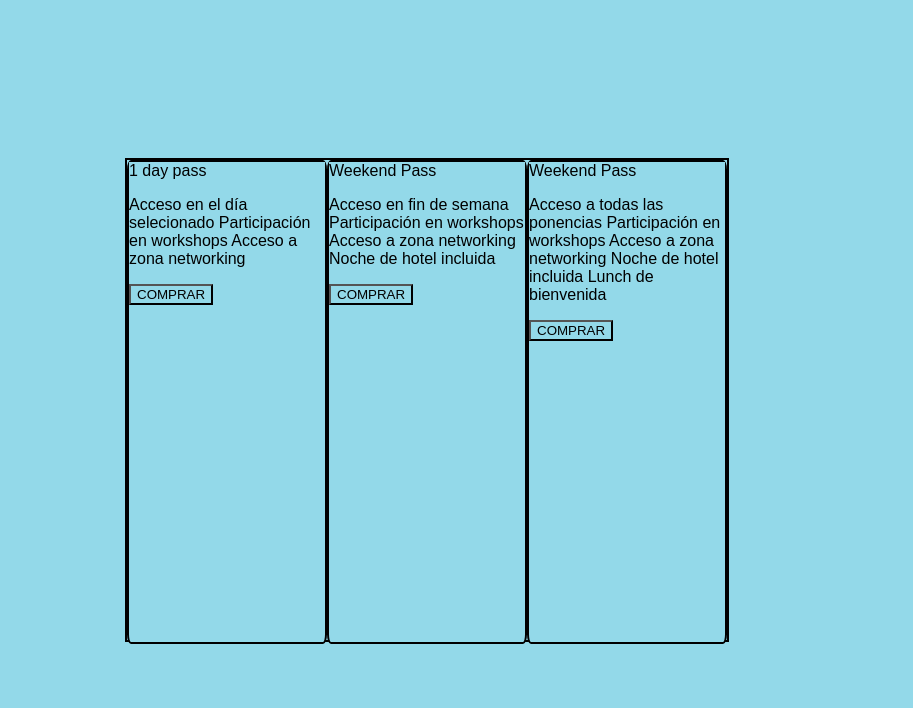
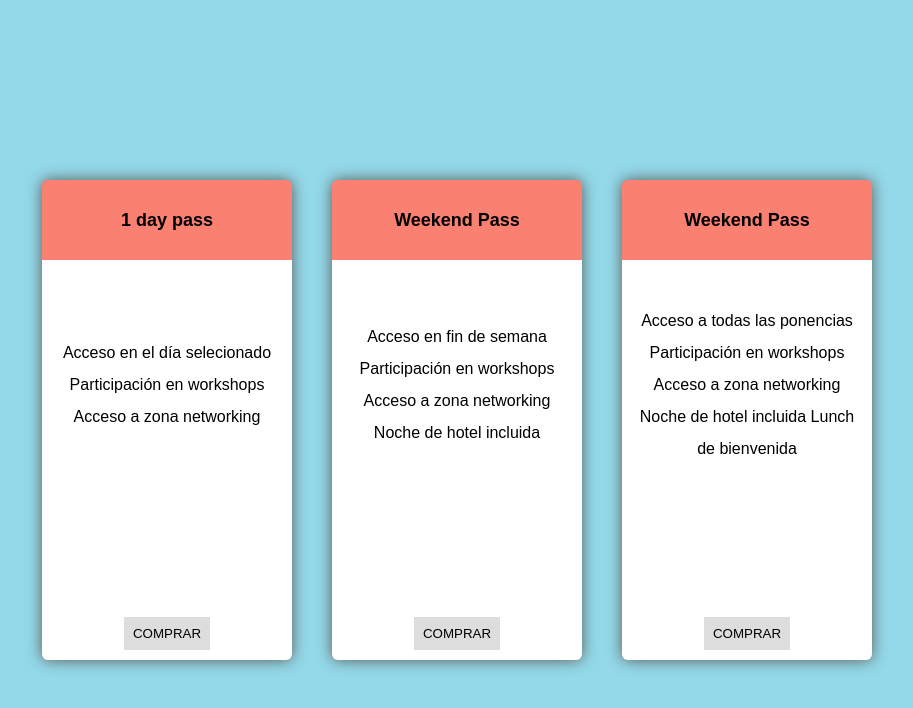
Before and after one commit to VeronicaRuizBautista/practicaConFlex, a plain HTML site: page index.html in a window 1280 px wide. Shown: the whole page, without its empty margins (213-1126 px from the left). Drawn offline with Linux system fonts and the light colour scheme.

Commit message:
feat: :white_check_mark: Ejercicio_6 finalizado
Se terminaron de agrgar las caracteristicas de diseño y se hicieron modificaciones de tamaño de los divs.

```diff
--- a/css/style.css
+++ b/css/style.css
@@ -6,15 +6,58 @@
 .container {
     display: flex;
     position: absolute;
-    border: 2px solid black;
-    width: 600px;
+    width: 810px;
     height: 480px;
     inset: 0;
     margin: auto;
 }
 .caja {
-    border: 2px solid black;
+    padding: 20px;
+    height: 440px;
+    width: 250px;
+}
+.c {
+    border-radius: 6px;
+    background-color: var(--cabecera);
+    box-shadow: 0 0 15px var(--sombra);
     height: 480px;
-    width: 200px;
-    border-radius: 2%;
+    width: 250px;
 }
+.titulo {
+    border-top-left-radius: 6px;
+    border-top-right-radius: 6px;
+    height: 80px;
+    display: flex;
+    justify-content: center;
+    align-items: center;
+    font-weight: bold;
+    font-size: large;
+    background-color: var(--cabecera);
+}
+p {
+    width: 230px;
+    background-color: var(--blanco);
+    display: flex;
+    align-items: center;
+    text-align: center;
+    line-height: 2;
+    margin: 0;
+    padding: 10px;
+    height: 230px;
+}
+.btn {
+    border-bottom-left-radius: 6px;
+    border-bottom-right-radius: 6px;
+    background-color: var(--blanco);
+    display: flex;
+    height: 130px;
+    width: 230px;
+    align-items: end;
+    padding: 10px;
+    justify-content: center;
+}
+button {
+    background-color: var(--boton);
+    border: none;
+    padding: 9px;
+}
--- a/css/variables.css
+++ b/css/variables.css
@@ -1,5 +1,8 @@
 :root {
+    --blanco: white;
     --cabecera: salmon;
     --fondo: #93d9e9;
     --fuente: Arial;
+    --boton:rgb(222, 221, 221);
+    --sombra: rgb(90, 87, 87);
 }
--- a/index.html
+++ b/index.html
@@ -10,6 +10,7 @@
     <main>
         <div class="container">
             <div class="caja">
+                <div class="c">
                     <div class="titulo">1 day pass</div>
                     <div>
                     <p>Acceso en el día selecionado
@@ -17,9 +18,11 @@
                         Acceso a zona networking
                     </p>
                     </div>
-                <button>COMPRAR</button>
+                    <div class="btn"><button>COMPRAR</button></div>
+                </div>
             </div>
             <div class="caja">
+                <div class="c">
                     <div class="titulo">Weekend Pass</div>
                     <div>
                         <p>Acceso en fin de semana
@@ -28,9 +31,11 @@
                             Noche de hotel incluida
                         </p>
                     </div>
-                <button>COMPRAR</button>
+                    <div class="btn"><button>COMPRAR</button></div>
+                </div>
             </div>
             <div class="caja">
+                <div class="c">
                     <div class="titulo">Weekend Pass</div>
                     <div>
                         <p>Acceso a todas las ponencias
@@ -40,7 +45,8 @@
                             Lunch de bienvenida
                         </p>
                     </div>
-                <button>COMPRAR</button>
+                    <div class="btn"><button>COMPRAR</button></div>
+                </div>
             </div>
         </div>
     </main>
```
Lines whose indentation alone changed are shown as unchanged.
